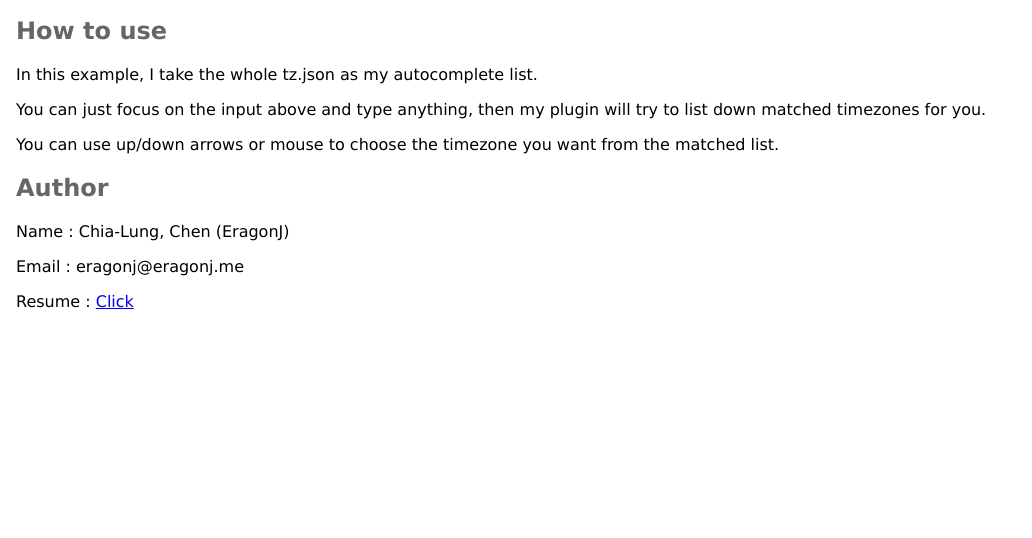
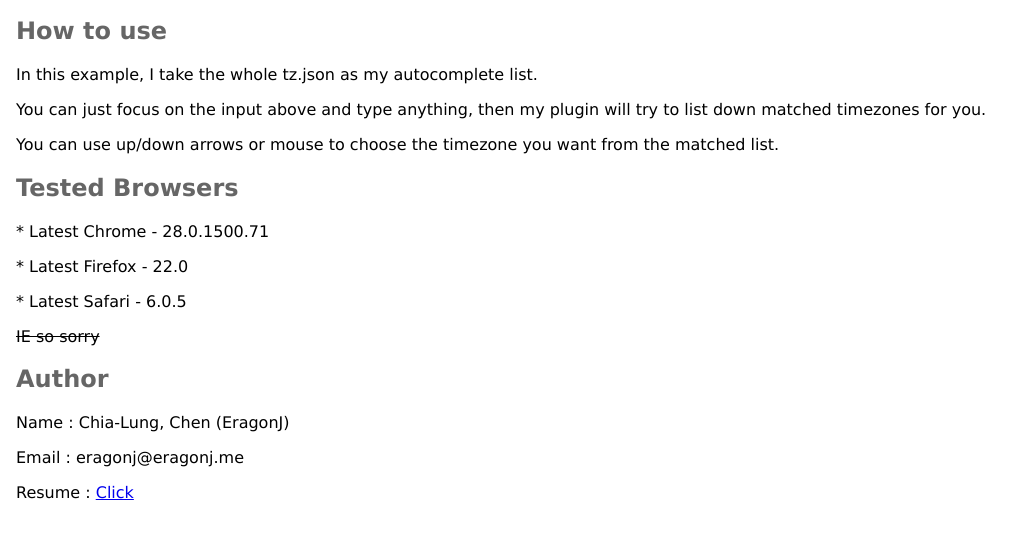
Before and after one commit to EragonJ/Completed.js, a plain HTML site: page index.html in a window 1280 px wide. Shown: the part 130-668 px from the top of the page, without its empty margins (0-1032 px from the left). Drawn offline with Linux system fonts and the light colour scheme; a script that the page names is missing.

Commit message:
add Tested browsers part

```diff
--- a/index.html
+++ b/index.html
@@ -34,6 +34,12 @@
             <p>You can just focus on the input above and type anything, then my plugin will try to list down matched timezones for you. </p>
             <p>You can use up/down arrows or mouse to choose the timezone you want from the matched list.</p>
 
+            <h2>Tested Browsers</h2>
+            <p>* Latest Chrome - 28.0.1500.71</p>
+            <p>* Latest Firefox - 22.0</p>
+            <p>* Latest Safari - 6.0.5</p>
+            <p><del>IE so sorry<del></p>
+
             <h2>Author</h2>
             <p>Name : Chia-Lung, Chen (EragonJ)</p>
             <p>Email : eragonj@eragonj.me</p>
```
